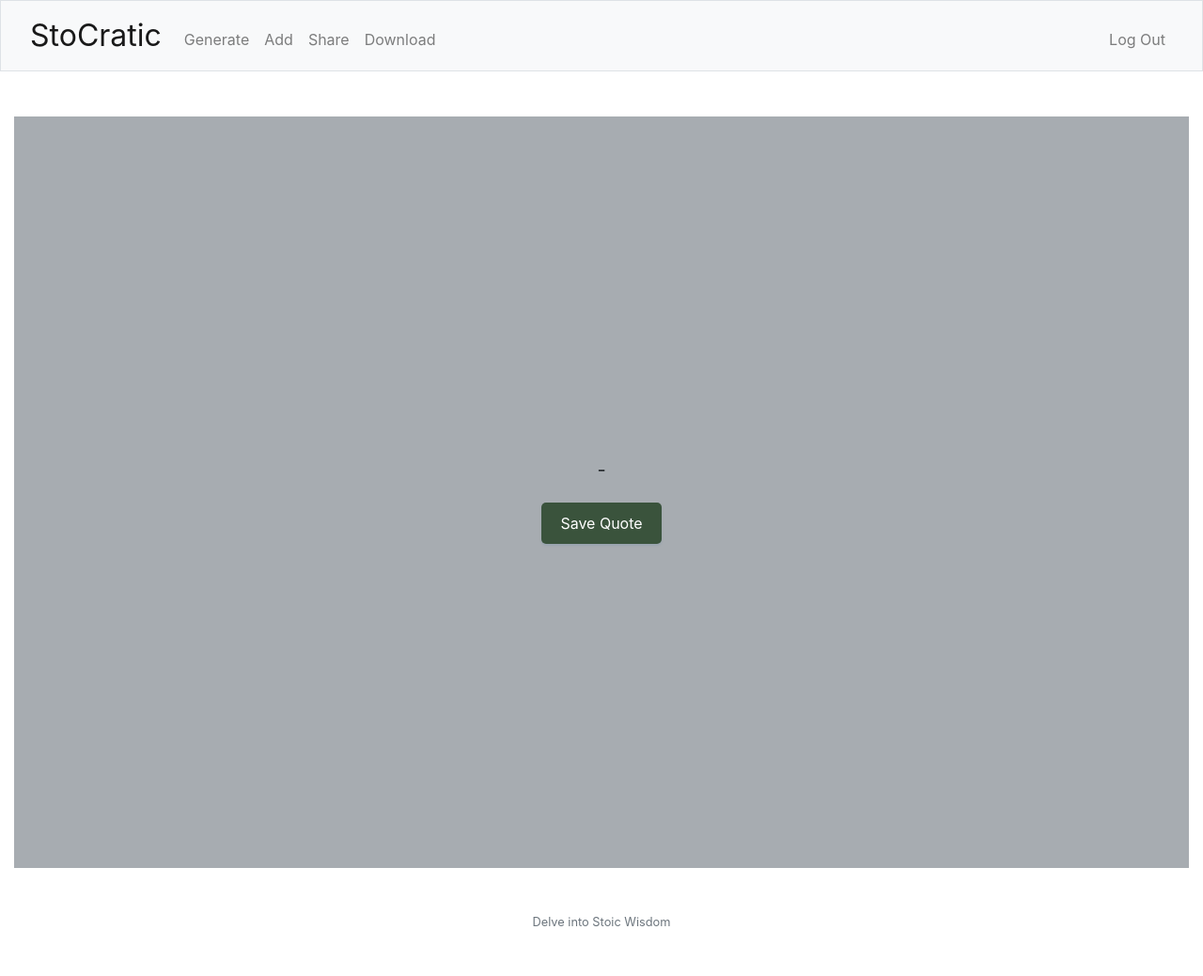
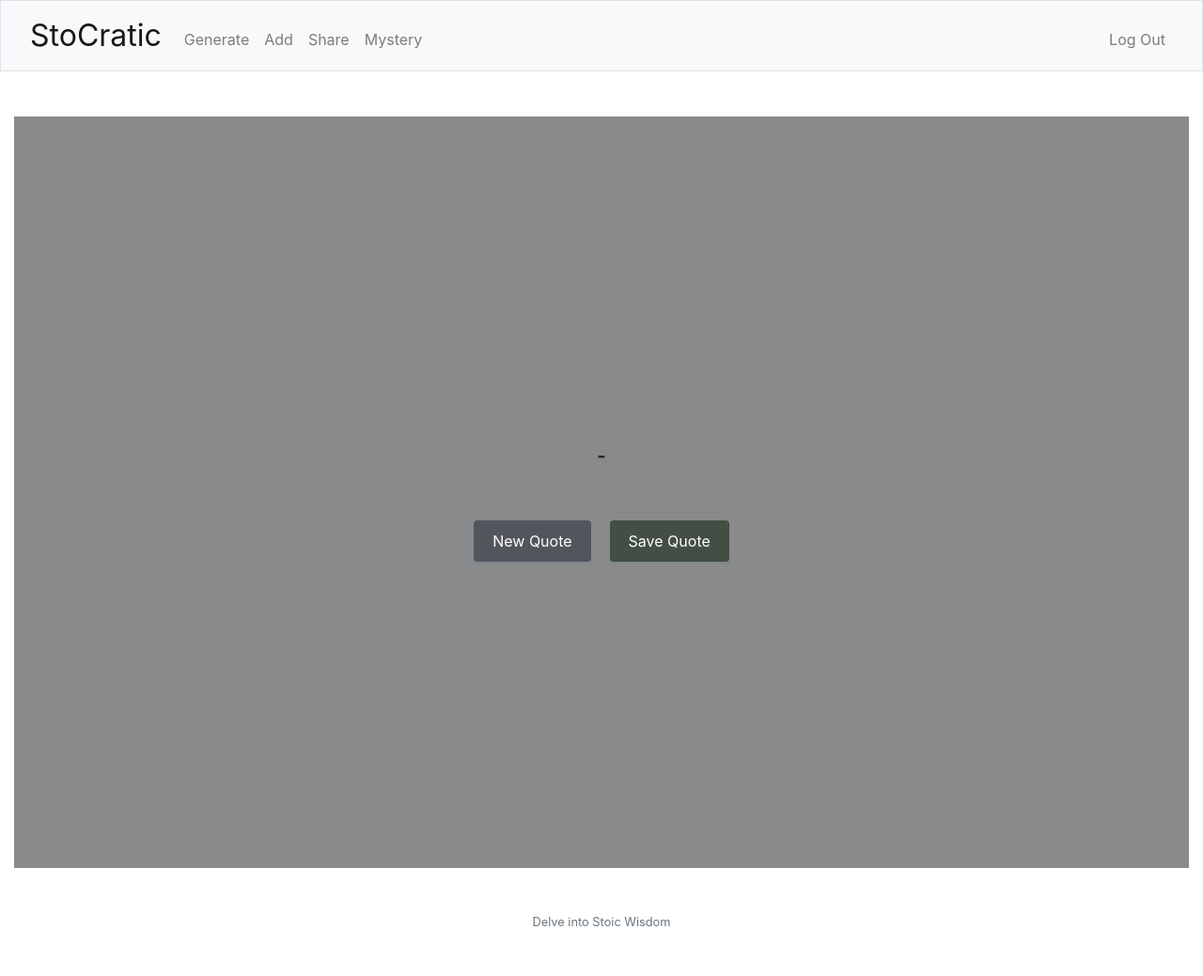
Before and after one commit to mohulshukla/stoic_flaskapp, a Flask app: page /generate in a window 1280 px wide. Shown: the whole page at 94% size. Run offline with Flask 3, Linux system fonts and the light colour scheme; a user stored in the database is signed in; data that the repository does not hold is empty; some libraries are stand-ins or nearby versions.

Commit message:
style changes

```diff
--- a/static/styles.css
+++ b/static/styles.css
@@ -4,28 +4,12 @@ nav .navbar-brand
     font-size: xx-large;
 }
 
-/* Colors for brand */
-nav .navbar-brand .blue
-{
-    color: #537fbe;
-}
-nav .navbar-brand .red
-{
-    color: #ea433b;
-}
-nav .navbar-brand .yellow
-{
-    color: #f5b82e;
-}
-nav .navbar-brand .green
-{
-    color: #2e944b;
-}
+
 
 
 
 .quote-background {
-    background-color: rgb(167, 172, 177); /* Gray background for the whole page */
+    background-color: rgb(136, 138, 140); /* Gray background for the whole page */
     height: 100vh; /* Full height */
     display: flex;
     align-items: center; /* Center vertically */
@@ -45,28 +29,44 @@ nav .navbar-brand .green
 .quote-text {
     font-size: 24px;
     line-height: 1.6;
+
 }
 .quote-author {
     font-size: 20px;
     margin-top: 20px;
+    font-weight: bold;
 }
 
-.save-button {
-    background-color: #3a533c; /* Green background */
-    border: none;
-    color: white;
-    padding: 10px 20px;
-    text-align: center;
-    text-decoration: none;
-    display: inline-block;
-    font-size: 16px;
-    margin: 4px 2px;
-    cursor: pointer;
-    border-radius: 5px;
-    box-shadow: 0 2px 2px rgba(101, 134, 166, 0.2); /* Add shadow for some depth */
-    transition: background-color 0.3s; /* Smooth transition for hover effect */
+
+
+.button-group {
+    display: flex;
+    justify-content: center;
+    gap: 20px; /* Add space between buttons */
+    margin-top: 20%; /* Space above the buttons */
 }
 
-.save-button:hover {
-    background-color: #6e8a6b4e;
+.button {
+    text-decoration: none;
+    padding: 10px 20px;
+    background-color: #434e44; /* Green background */
+    color: white;
+    border: none;
+    border-radius: 4px;
+    cursor: pointer;
+    font-size: 1em;
+    box-shadow: 0 2px 2px rgba(101, 134, 166, 0.2);
+    transition: background-color 0.3s;
 }
+
+.button:hover {
+    background-color: #6e8a6b4e; /* Darker green on hover */
+}
+
+.button-new {
+    background-color: rgb(83, 85, 92); /* Dark gray background */
+}
+
+.button-new:hover {
+    background-color: rgb(150, 149, 149); /* Slightly lighter gray on hover */
+}
--- a/templates/generate.html
+++ b/templates/generate.html
@@ -7,16 +7,16 @@
 {% block main %}
 <div class="quote-background">
     <div class="quote-box">
-        <div class="quote-content">
-            <p class="quote-text">{{ quote_text }}</p>
-            <p class="quote-author">- {{ quote_author }}</p>
+        <p class="quote-text">{{ quote_text }}</p>
+        <p class="quote-author">- {{ quote_author }}</p>
+        <div class="button-group">
+            <a href="/generate" class="button button-new">New Quote</a>
+            <form action="/save" method="post">
+                <input type="hidden" name="quote_text" value="{{ quote_text }}">
+                <input type="hidden" name="quote_author" value="{{ quote_author }}">
+                <button type="submit" class="button">Save Quote</button>
+            </form>
         </div>
-        <form method="post" action="{{ url_for('save_quote') }}">
-            <input type="hidden" name="quote_text" value="{{ quote_text }}">
-            <input type="hidden" name="quote_author" value="{{ quote_author }}">
-            <input type="hidden" name="user_id" value="{{ session['user_id'] }}">  <!-- Replace with actual user session or variable -->
-            <button type="submit" class="save-button">Save Quote</button>
-        </form>
     </div>
 </div>
 {% endblock %}
--- a/templates/layout.html
+++ b/templates/layout.html
@@ -36,7 +36,7 @@
                             <li class="nav-item"><a class="nav-link" href="/generate">Generate</a></li>
                             <li class="nav-item"><a class="nav-link" href="/add">Add</a></li>
                             <li class="nav-item"><a class="nav-link" href="/share">Share</a></li>
-                            <li class="nav-item"><a class="nav-link" href="/history">Download</a></li>
+                            <li class="nav-item"><a class="nav-link" href="/mystery">Mystery</a></li>
                         </ul>
                         <ul class="navbar-nav ms-auto mt-2">
                             <li class="nav-item"><a class="nav-link" href="/logout">Log Out</a></li>
```
Also changed, not shown: quotes_app.db, 2 other files.
